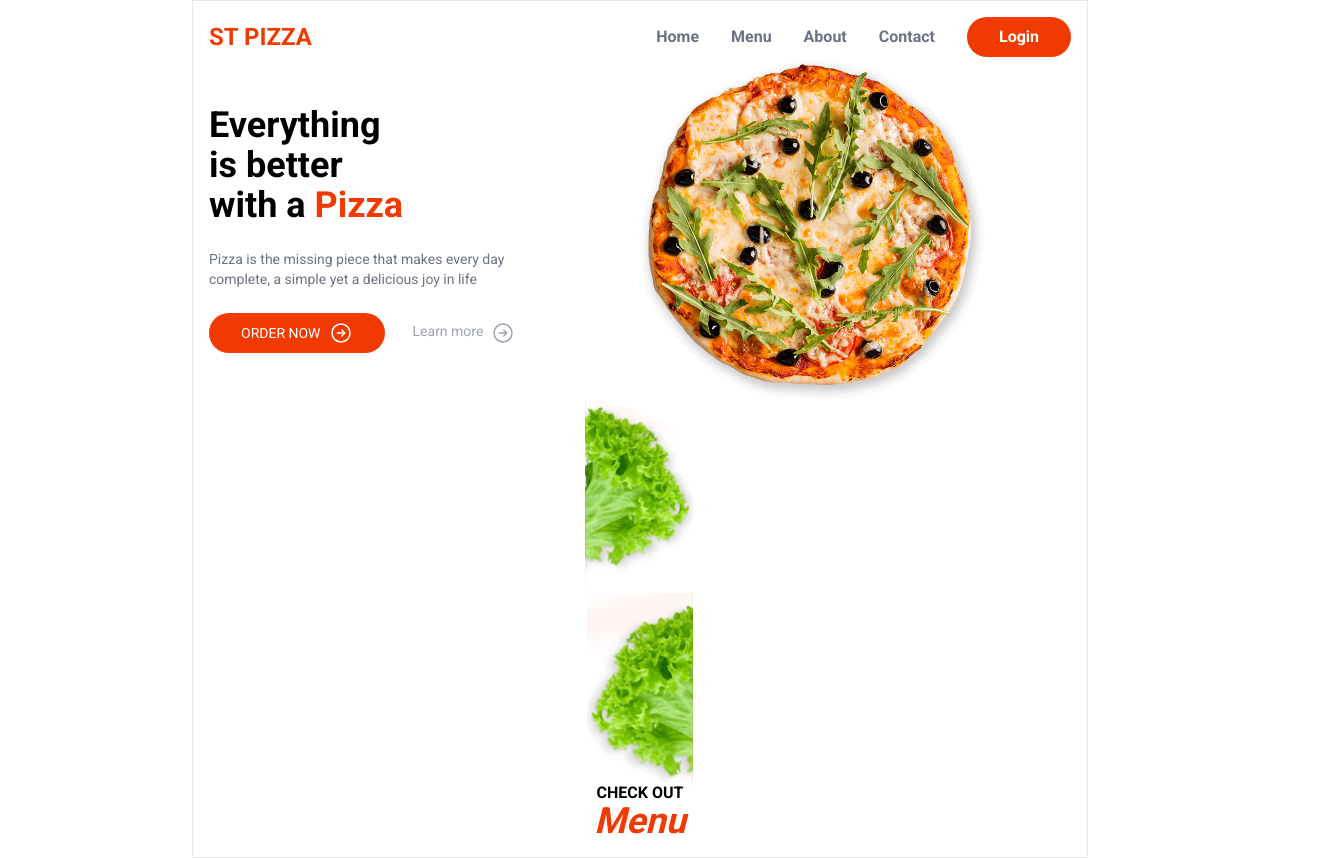
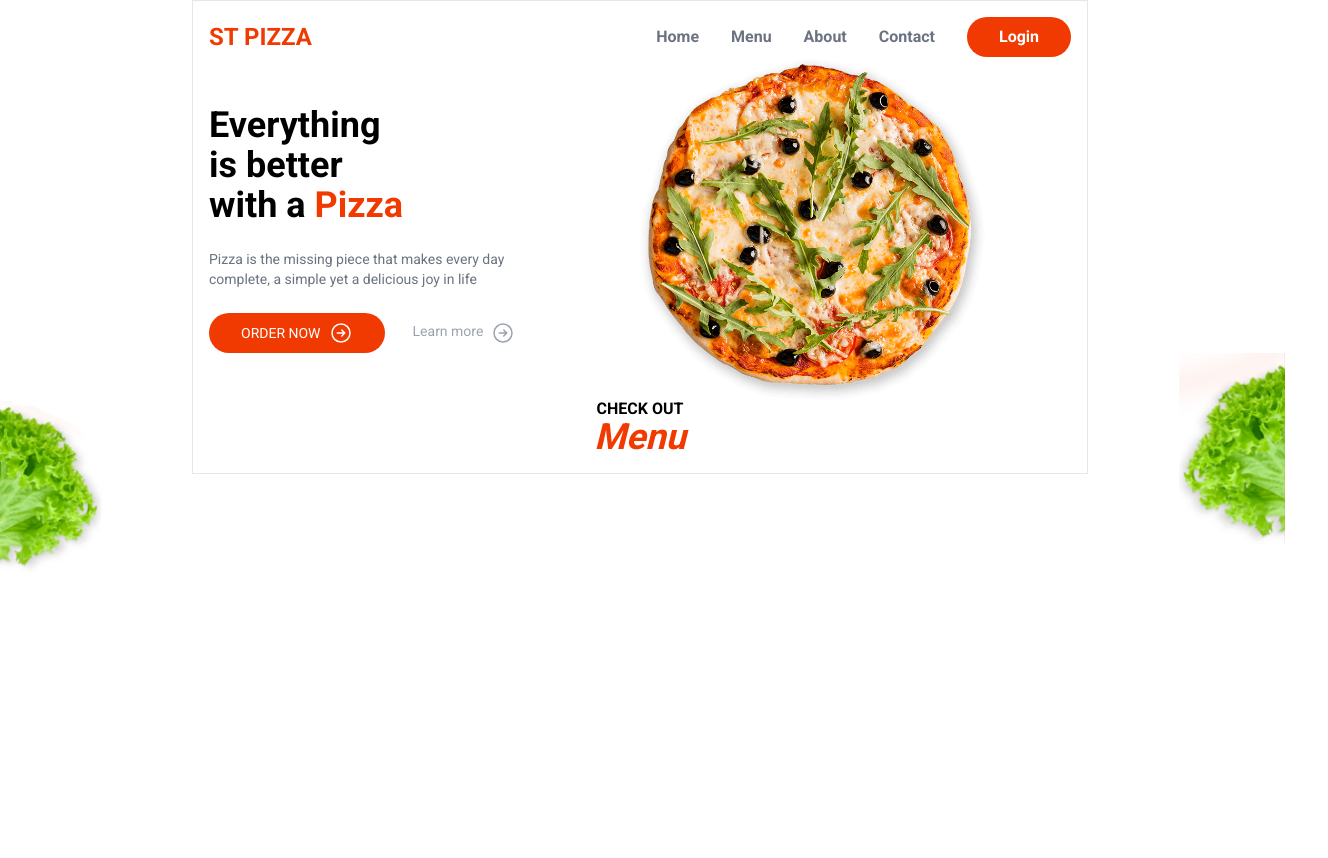
Before and after one commit to jadepeck/food-ordering-app, a Next.js app: page / in a window 1280 px wide. Shown: the whole page, 1328 px wide, since content can reach past the window. After the commit the page ends 800 px from the top, so only its background shows below. Built offline with nearby package versions, Linux system fonts and the light colour scheme.

Commit message:
adjusting salad

```diff
--- a/src/components/layout/HomeMenu.js
+++ b/src/components/layout/HomeMenu.js
@@ -3,13 +3,15 @@ import Image from 'next/image';
 export default function HomeMenu() {
   return (
     <section className="">
-      <div className="h-48 relative">
-        <Image src={'/sallad1.png'} layout={'fill'}
-        objectFit={'contain'} alt={'sallad'} />
-      </div>
-      <div className="h-48 relative">
-        <Image src={'/sallad2.png'} layout={'fill'}
-        objectFit={'contain'} alt={'sallad'} />
+      <div className='absolute left-0 right-0 w-full'>
+        <div className="h-48 w-48 absolute text-left -left-12">
+          <Image src={'/sallad1.png'} layout={'fill'}
+          objectFit={'contain'} alt={'sallad'} />
+        </div>
+        <div className="h-48 w-48 absolute -right-12 -top-12">
+          <Image src={'/sallad2.png'} layout={'fill'}
+          objectFit={'contain'} alt={'sallad'} />
+        </div>
       </div>
       <div className="text-center">
         <h3 className="uppercase text-grap-600 font-semibold leading-4">Check out</h3>
```
